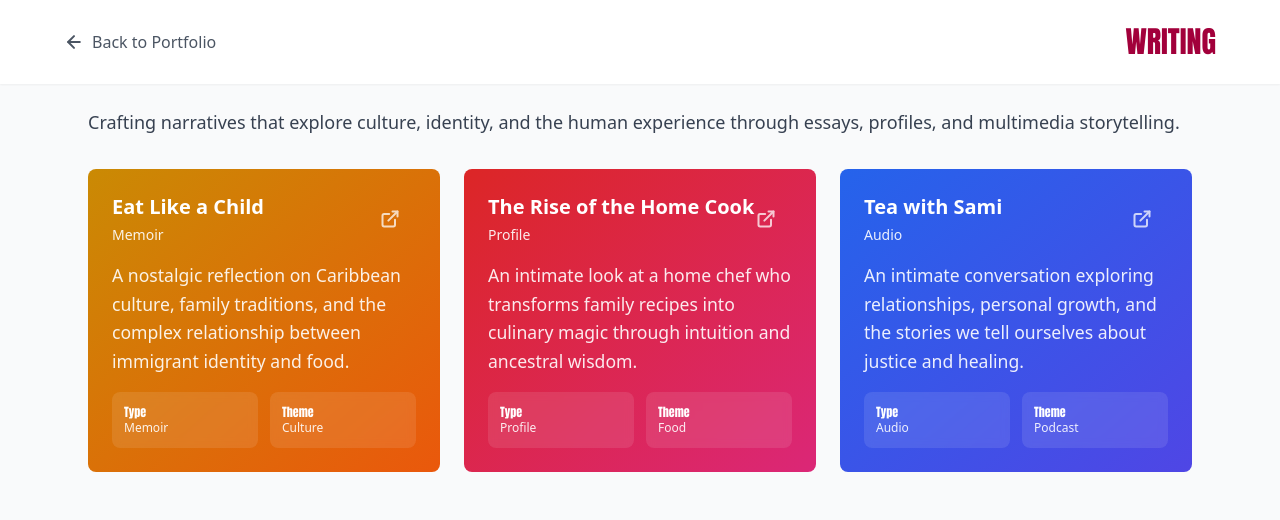
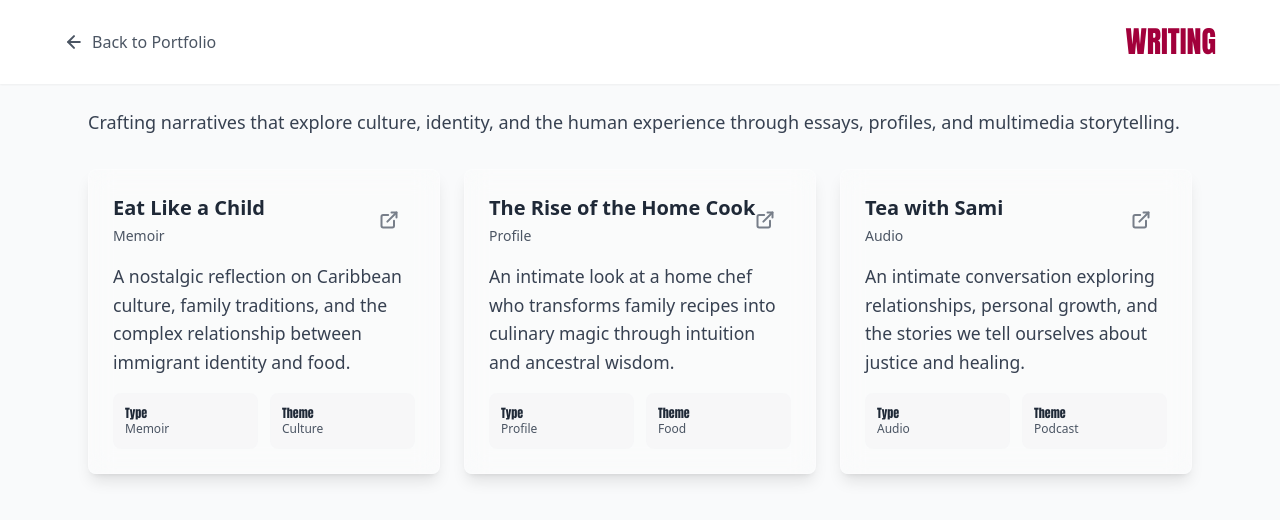
Before and after one commit to samifaith/my-portfolio, a React (Create React App) app: page /writing in a window 1280 px wide. Shown: the top 520 px of the page. Built offline with nearby package versions, Linux system fonts and the light colour scheme; a web font is replaced by a local one.

Commit message:
box changes.. remove eslint stop build error

```diff
--- a/src/components/ProjectCard.js
+++ b/src/components/ProjectCard.js
@@ -12,19 +12,6 @@ const ProjectCard = ({ projectData, onProjectClick }) => {
 			onProjectClick(projectData);
 		}
 	};
-
-	const gradientOptions = [
-		"from-purple-600 to-blue-600",
-		"from-green-600 to-teal-600",
-		"from-orange-600 to-red-600",
-		"from-blue-600 to-indigo-600",
-		"from-pink-600 to-purple-600",
-		"from-yellow-600 to-orange-600",
-		"from-indigo-600 to-purple-600",
-		"from-teal-600 to-green-600",
-		"from-red-600 to-pink-600",
-		"from-amber-600 to-yellow-600",
-	];
 
 	// If project has an image, use the simple image card
 	if (projectData.image) {
@@ -50,17 +37,13 @@ const ProjectCard = ({ projectData, onProjectClick }) => {
 		);
 	}
 
-	// Default gradient card template
+	// Transparent glass card template
 	const BackgroundIcon = projectData.backgroundIcon;
 	const AccentIcon = projectData.accentIcon;
 
-	const gradient =
-		projectData.backgroundGradient ||
-		gradientOptions[Math.floor(Math.random() * gradientOptions.length)];
-
 	return (
 		<div
-			className={`bg-gradient-to-br ${gradient} p-6 text-white relative overflow-hidden rounded-lg cursor-pointer h-full flex flex-col`}
+			className="bg-white bg-opacity-20 backdrop-blur-md border border-white border-opacity-30 p-6 text-gray-800 relative overflow-hidden rounded-lg cursor-pointer h-full flex flex-col shadow-lg"
 			onClick={handleClick}
 		>
 			{/* Background pattern */}
@@ -82,21 +65,21 @@ const ProjectCard = ({ projectData, onProjectClick }) => {
 			<div className="relative z-10 flex-1 flex flex-col">
 				<div className="flex items-start space-x-3 mb-4">
 					{AccentIcon && (
-						<div className="w-12 h-12 bg-white bg-opacity-20 rounded-full flex items-center justify-center flex-shrink-0">
-							<AccentIcon className="w-6 h-6 text-white" />
+						<div className="w-12 h-12 bg-gray-100 bg-opacity-60 rounded-full flex items-center justify-center flex-shrink-0">
+							<AccentIcon className="w-6 h-6 text-gray-700" />
 						</div>
 					)}
 					<div className="flex-1">
-						<h3 className="text-xl font-bold text-white mb-1">
+						<h3 className="text-xl font-bold text-gray-800 mb-1">
 							{projectData.title}
 						</h3>
-						<p className="text-white text-opacity-90 text-sm">
+						<p className="text-gray-600 text-sm">
 							{projectData.type || projectData.category}
 						</p>
 					</div>
 				</div>
 
-				<p className="text-white text-opacity-90 mb-4 leading-relaxed flex-1">
+				<p className="text-gray-700 mb-4 leading-relaxed flex-1">
 					{projectData.description || projectData.previewContent}
 				</p>
 
@@ -104,34 +87,26 @@ const ProjectCard = ({ projectData, onProjectClick }) => {
 				<div className="space-y-3">
 					{projectData.role && projectData.duration && (
 						<div className="grid grid-cols-2 gap-3">
-							<div className="bg-white bg-opacity-10 rounded-lg p-3 backdrop-blur-sm">
-								<h5 className="font-medium text-white text-xs">Role</h5>
-								<p className="text-xs text-white text-opacity-90">
-									{projectData.role}
-								</p>
+							<div className="bg-gray-100 bg-opacity-60 rounded-lg p-3 backdrop-blur-sm">
+								<h5 className="font-medium text-gray-800 text-xs">Role</h5>
+								<p className="text-xs text-gray-600">{projectData.role}</p>
 							</div>
-							<div className="bg-white bg-opacity-10 rounded-lg p-3 backdrop-blur-sm">
-								<h5 className="font-medium text-white text-xs">Duration</h5>
-								<p className="text-xs text-white text-opacity-90">
-									{projectData.duration}
-								</p>
+							<div className="bg-gray-100 bg-opacity-60 rounded-lg p-3 backdrop-blur-sm">
+								<h5 className="font-medium text-gray-800 text-xs">Duration</h5>
+								<p className="text-xs text-gray-600">{projectData.duration}</p>
 							</div>
 						</div>
 					)}
 
 					{projectData.type && projectData.theme && (
 						<div className="grid grid-cols-2 gap-3">
-							<div className="bg-white bg-opacity-10 backdrop-blur-sm rounded-lg p-3">
-								<h5 className="font-medium text-white text-xs">Type</h5>
-								<p className="text-xs text-white text-opacity-90">
-									{projectData.type}
-								</p>
+							<div className="bg-gray-100 bg-opacity-60 backdrop-blur-sm rounded-lg p-3">
+								<h5 className="font-medium text-gray-800 text-xs">Type</h5>
+								<p className="text-xs text-gray-600">{projectData.type}</p>
 							</div>
-							<div className="bg-white bg-opacity-10 backdrop-blur-sm rounded-lg p-3">
-								<h5 className="font-medium text-white text-xs">Theme</h5>
-								<p className="text-xs text-white text-opacity-90">
-									{projectData.theme}
-								</p>
+							<div className="bg-gray-100 bg-opacity-60 backdrop-blur-sm rounded-lg p-3">
+								<h5 className="font-medium text-gray-800 text-xs">Theme</h5>
+								<p className="text-xs text-gray-600">{projectData.theme}</p>
 							</div>
 						</div>
 					)}
@@ -139,7 +114,7 @@ const ProjectCard = ({ projectData, onProjectClick }) => {
 
 				{/* Hover indicator */}
 				<div className="absolute top-4 right-4 opacity-75 pointer-events-none">
-					<ExternalLink className="w-5 h-5 text-white" />
+					<ExternalLink className="w-5 h-5 text-gray-600" />
 				</div>
 			</div>
 		</div>
```
Also changed, not shown: package.json (+7 -3 lines).
